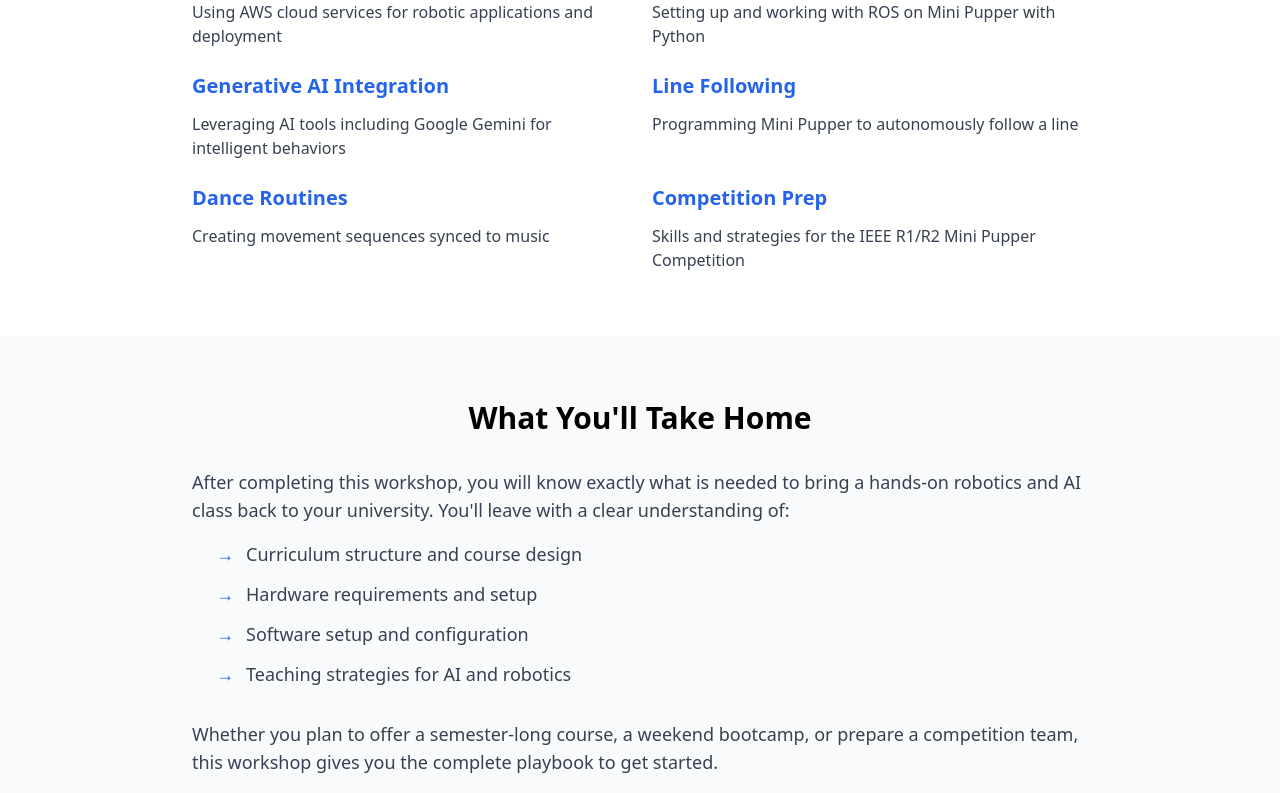
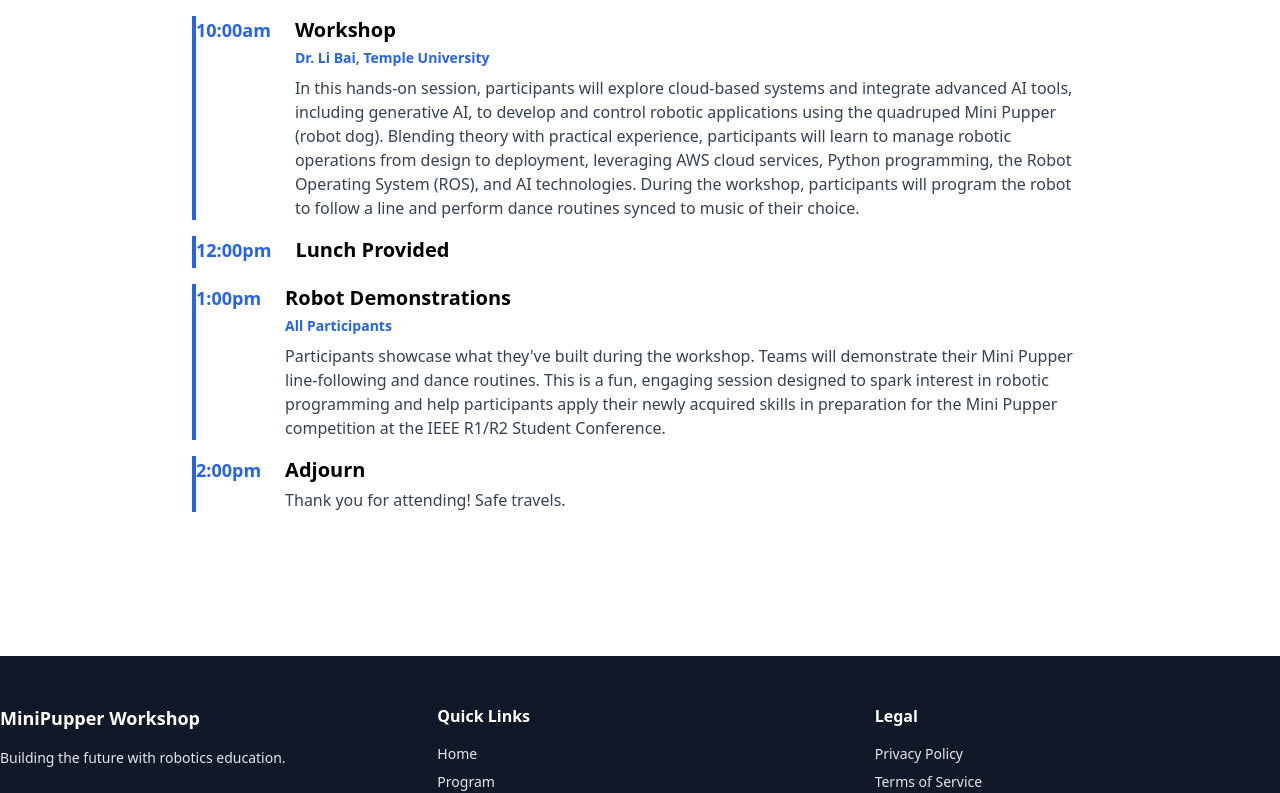
Before and after one commit to Rathtakrit/minipupperworkshop26, a React (Create React App) app: page /program in a window 1280 px wide. Shown: the part 480-1273 px from the top of the page. Built offline with nearby package versions, Linux system fonts and the light colour scheme.

Commit message:
Add detailed workshop schedule to Program page and remove from Registration

```diff
--- a/src/pages/Program.jsx
+++ b/src/pages/Program.jsx
@@ -1,13 +1,34 @@
 import React from 'react';
 
 const Program = () => {
-    const curriculum = [
-        { title: 'Cloud-Based Robotics', description: 'Using AWS cloud services for robotic applications and deployment' },
-        { title: 'ROS & Python Programming', description: 'Setting up and working with ROS on Mini Pupper with Python' },
-        { title: 'Generative AI Integration', description: 'Leveraging AI tools including Google Gemini for intelligent behaviors' },
-        { title: 'Line Following', description: 'Programming Mini Pupper to autonomously follow a line' },
-        { title: 'Dance Routines', description: 'Creating movement sequences synced to music' },
-        { title: 'Competition Prep', description: 'Skills and strategies for the IEEE R1/R2 Mini Pupper Competition' }
+    const scheduleItems = [
+        {
+            time: '9:30am',
+            title: 'Registration',
+            description: 'Check in, pick up your name badge, and grab a coffee before the workshop begins.'
+        },
+        {
+            time: '10:00am',
+            title: 'Workshop',
+            subtitle: 'Dr. Li Bai, Temple University',
+            description: 'In this hands-on session, participants will explore cloud-based systems and integrate advanced AI tools, including generative AI, to develop and control robotic applications using the quadruped Mini Pupper (robot dog). Blending theory with practical experience, participants will learn to manage robotic operations from design to deployment, leveraging AWS cloud services, Python programming, the Robot Operating System (ROS), and AI technologies. During the workshop, participants will program the robot to follow a line and perform dance routines synced to music of their choice.'
+        },
+        {
+            time: '12:00pm',
+            title: 'Lunch Provided',
+            description: ''
+        },
+        {
+            time: '1:00pm',
+            title: 'Robot Demonstrations',
+            subtitle: 'All Participants',
+            description: 'Participants showcase what they\'ve built during the workshop. Teams will demonstrate their Mini Pupper line-following and dance routines. This is a fun, engaging session designed to spark interest in robotic programming and help participants apply their newly acquired skills in preparation for the Mini Pupper competition at the IEEE R1/R2 Student Conference.'
+        },
+        {
+            time: '2:00pm',
+            title: 'Adjourn',
+            description: 'Thank you for attending! Safe travels.'
+        }
     ];
 
     return (
@@ -15,48 +36,26 @@ const Program = () => {
             <div className="bg-gradient-to-r from-blue-600 to-blue-800 text-white py-16 px-4">
                 <div className="container max-w-4xl mx-auto">
                     <h1 className="text-4xl font-bold mb-4">Workshop Program</h1>
-                    <p className="text-xl">A comprehensive 4-day immersive robotics experience</p>
+                    <p className="text-xl">May 2, 2026</p>
                 </div>
             </div>
 
             <section className="py-16 px-4">
                 <div className="container max-w-4xl mx-auto">
-                    <h2 className="text-3xl font-bold mb-12 text-center">What You'll Learn</h2>
-                    <div className="grid grid-cols-1 md:grid-cols-2 gap-6">
-                        {curriculum.map((item, idx) => (
-                            <div key={idx} className="card">
-                                <h3 className="text-xl font-semibold mb-3 text-blue-600">{item.title}</h3>
-                                <p className="text-gray-700">{item.description}</p>
+                    <h2 className="text-3xl font-bold mb-8">Workshop Program — May 2, 2026</h2>
+                    <div className="space-y-4">
+                        {scheduleItems.map((item, idx) => (
+                            <div key={idx} className="card border-l-4 border-blue-600">
+                                <div className="flex gap-6">
+                                    <div className="text-blue-600 font-bold text-lg min-w-fit">{item.time}</div>
+                                    <div className="flex-1">
+                                        <h4 className="text-xl font-bold mb-1">{item.title}</h4>
+                                        {item.subtitle && <p className="text-blue-600 font-semibold text-sm mb-2">{item.subtitle}</p>}
+                                        {item.description && <p className="text-gray-700">{item.description}</p>}
+                                    </div>
+                                </div>
                             </div>
                         ))}
-                    </div>
-                </div>
-            </section>
-
-            <section className="py-16 px-4 bg-gray-50">
-                <div className="container max-w-4xl mx-auto">
-                    <h2 className="text-3xl font-bold mb-8 text-center">What You'll Take Home</h2>
-                    <div className="card text-lg text-gray-700 space-y-4">
-                        <p>After completing this workshop, you will know exactly what is needed to bring a hands-on robotics and AI class back to your university. You'll leave with a clear understanding of:</p>
-                        <ul className="space-y-3 ml-6">
-                            <li className="flex items-start gap-3">
-                                <span className="text-blue-600 font-bold">→</span>
-                                <span>Curriculum structure and course design</span>
-                            </li>
-                            <li className="flex items-start gap-3">
-                                <span className="text-blue-600 font-bold">→</span>
-                                <span>Hardware requirements and setup</span>
-                            </li>
-                            <li className="flex items-start gap-3">
-                                <span className="text-blue-600 font-bold">→</span>
-                                <span>Software setup and configuration</span>
-                            </li>
-                            <li className="flex items-start gap-3">
-                                <span className="text-blue-600 font-bold">→</span>
-                                <span>Teaching strategies for AI and robotics</span>
-                            </li>
-                        </ul>
-                        <p className="pt-4">Whether you plan to offer a semester-long course, a weekend bootcamp, or prepare a competition team, this workshop gives you the complete playbook to get started.</p>
                     </div>
                 </div>
             </section>
--- a/src/pages/Registration.jsx
+++ b/src/pages/Registration.jsx
@@ -5,33 +5,7 @@ const Registration = () => {
         window.location.href = '#'; // Placeholder - update with actual vTools URL
     };
 
-    const scheduleItems = [
-        {
-            time: '9:30am',
-            title: 'Registration',
-            description: 'Check in, pick up your name badge, and grab a coffee before the workshop begins.'
-        },
-        {
-            time: '10:00am',
-            title: 'Workshop',
-            description: 'Dr. Li Bai, Temple University | In this hands-on session, participants will explore cloud-based systems and integrate advanced AI tools, including generative AI, to develop and control robotic applications using the quadruped Mini Pupper. Participants will program the robot to follow a line and perform dance routines synced to music of their choice.'
-        },
-        {
-            time: '12:00pm',
-            title: 'Lunch Provided',
-            description: ''
-        },
-        {
-            time: '1:00pm',
-            title: 'Robot Demonstrations',
-            description: 'All Participants | Showcase what you\'ve built during the workshop. Teams will demonstrate their Mini Pupper line-following and dance routines. This is a fun, engaging session designed to spark interest in robotic programming.'
-        },
-        {
-            time: '2:00pm',
-            title: 'Adjourn',
-            description: 'Thank you for attending! Safe travels.'
-        }
-    ];
+
 
     return (
         <div>
@@ -63,24 +37,7 @@ const Registration = () => {
                 </div>
             </section>
 
-            <section className="py-16 px-4 bg-gray-50">
-                <div className="container max-w-4xl mx-auto">
-                    <h2 className="text-3xl font-bold mb-8">Workshop Program — May 2, 2026</h2>
-                    <div className="space-y-4">
-                        {scheduleItems.map((item, idx) => (
-                            <div key={idx} className="card border-l-4 border-blue-600">
-                                <div className="flex gap-6">
-                                    <div className="text-blue-600 font-bold text-lg min-w-fit">{item.time}</div>
-                                    <div className="flex-1">
-                                        <h4 className="text-xl font-bold mb-2">{item.title}</h4>
-                                        {item.description && <p className="text-gray-700">{item.description}</p>}
-                                    </div>
-                                </div>
-                            </div>
-                        ))}
-                    </div>
-                </div>
-            </section>
+
 
             <section className="py-16 px-4">
                 <div className="container max-w-4xl mx-auto">
```
